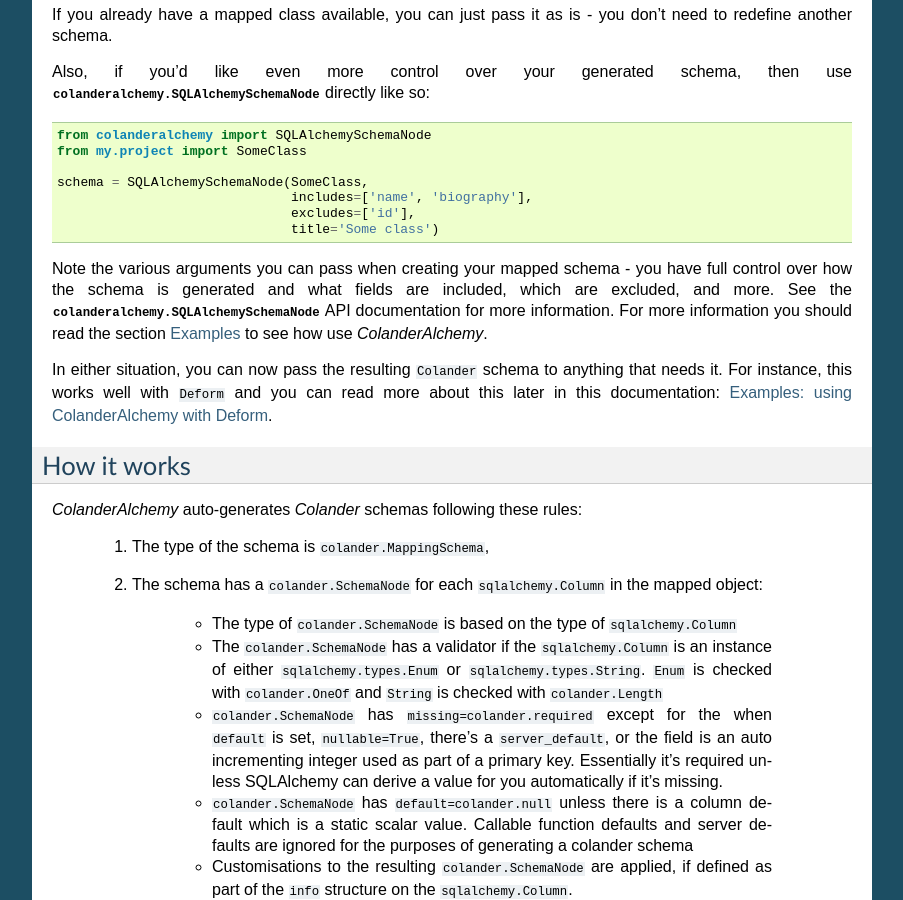
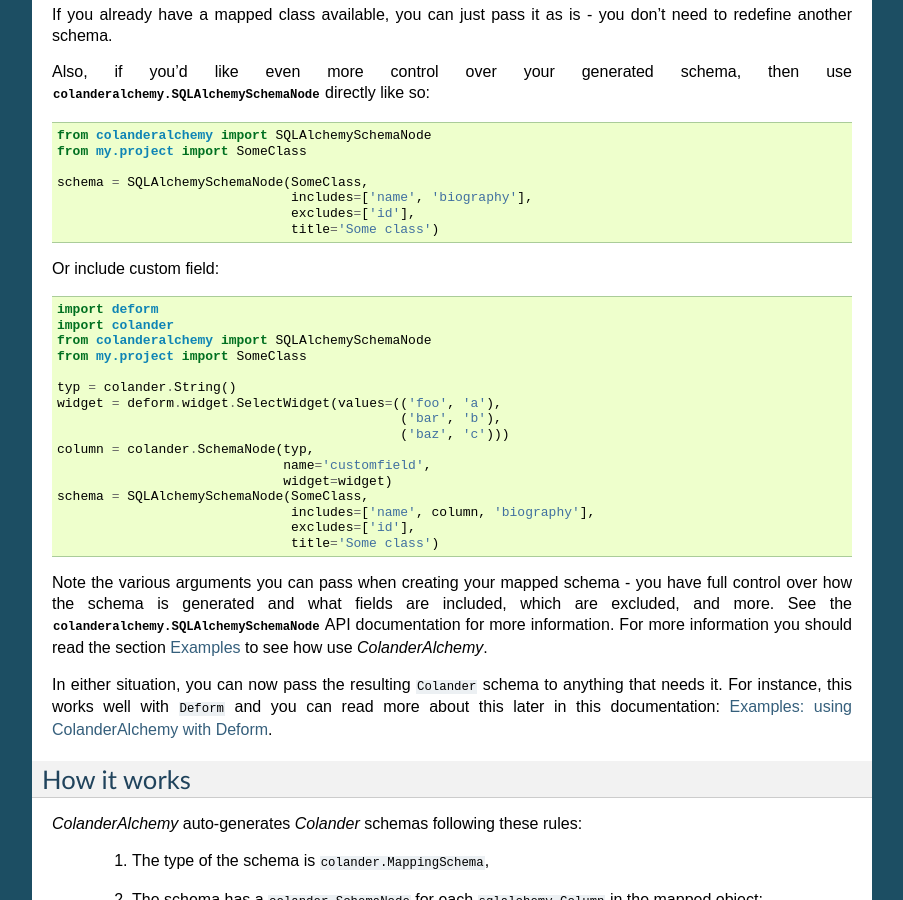
Before and after one commit to stefanofontanelli/ColanderAlchemy, a Sphinx documentation site: the page built from docs/source/index.rst, in a window 1280 px wide and 900 px high, scrolled down 983 px. Shown: the whole window, without its empty margins (198-1101 px from the left). Built offline with Sphinx 7.4.7, drawn with Linux system fonts in a browser that asks for light colours.

Commit message:
move pep8 changes from PR #69

```diff
--- a/docs/source/index.rst
+++ b/docs/source/index.rst
@@ -80,6 +80,27 @@ use :class:`colanderalchemy.SQLAlchemySchemaNode` directly like so:
 
     schema = SQLAlchemySchemaNode(SomeClass,
                                   includes=['name', 'biography'],
+                                  excludes=['id'],
+                                  title='Some class')
+
+Or include custom field:
+
+.. code-block:: python
+
+    import deform
+    import colander
+    from colanderalchemy import SQLAlchemySchemaNode
+    from my.project import SomeClass
+
+    typ = colander.String()
+    widget = deform.widget.SelectWidget(values=(('foo', 'a'),
+                                                ('bar', 'b'),
+                                                ('baz', 'c')))
+    column = colander.SchemaNode(typ,
+                                 name='customfield',
+                                 widget=widget)
+    schema = SQLAlchemySchemaNode(SomeClass,
+                                  includes=['name', column, 'biography'],
                                   excludes=['id'],
                                   title='Some class')
 
```
Also changed, not shown: 2 other files.
